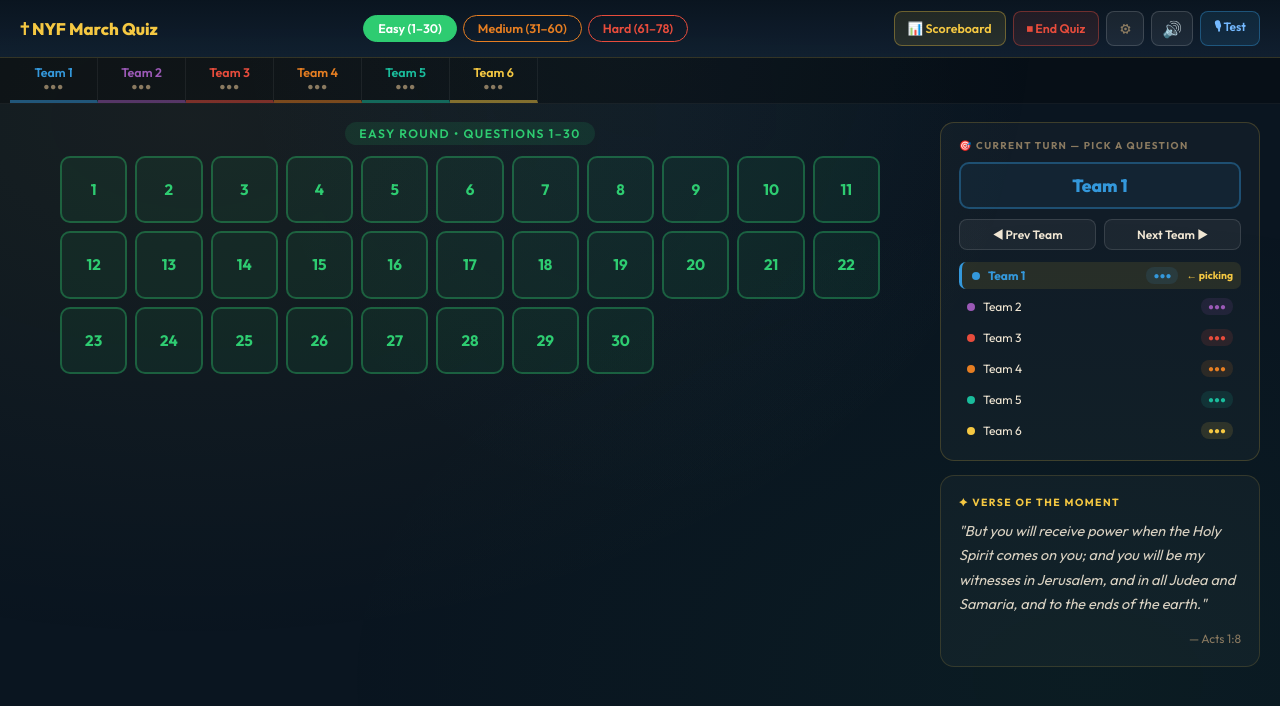
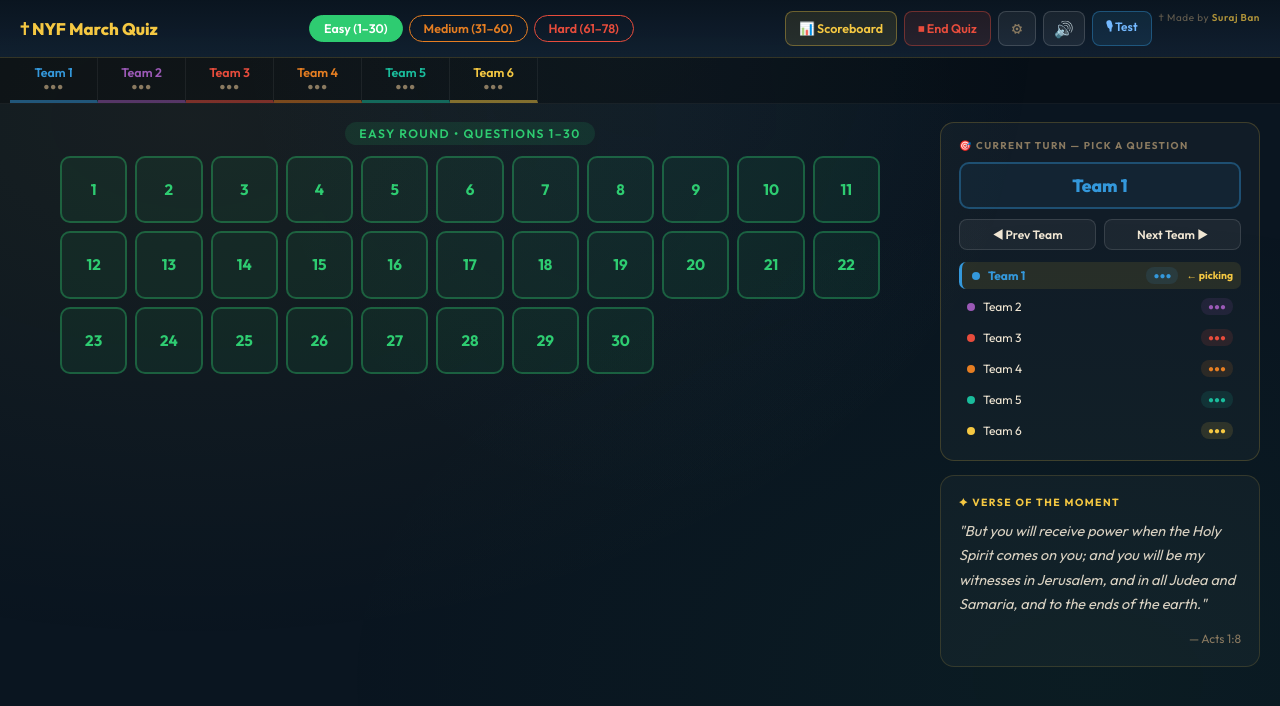
Before and after one commit to Surajban90/nyf-quiz, a plain HTML site: page index.html in a window 1280 px wide. Both pictures are taken after a click on the button "Start New Quiz →". Drawn offline with Linux system fonts and the light colour scheme; a web font is replaced by a local one.

Commit message:
Update index.html

```diff
--- a/index.html
+++ b/index.html
@@ -407,7 +407,8 @@
     .btn-action { text-align: center; }
   }
 
-  /* Settings screen */
+  .creator-tag{font-size:.62rem;color:var(--text-dim);letter-spacing:.06em;white-space:nowrap;opacity:.7;}
+  .creator-tag span{color:var(--gold);font-weight:600;}
   .btn-settings-home{
     background:rgba(255,255,255,.05);border:1px solid rgba(255,255,255,.14);
     color:var(--text-dim);border-radius:10px;padding:9px 22px;
@@ -495,6 +496,7 @@
     Wrong / None: <span style="color:var(--hard)">0 pts</span><br>
     First team timer: <strong>20 sec</strong> &nbsp;|&nbsp; After each pass: <strong>10 sec</strong> ✦
   </div>
+  <div style="font-size:.65rem;color:var(--text-dim);letter-spacing:.08em;opacity:.6;text-align:center;">✝ Quiz created by <span style="color:var(--gold);font-weight:600;">Suraj Ban</span></div>
 </div>
 
 <!-- QUIZ -->
@@ -512,6 +514,7 @@
       <button class="btn-hdr" onclick="openSettingsFromQuiz()" style="background:rgba(255,255,255,.06);border-color:rgba(255,255,255,.15);color:var(--text-dim);">⚙</button>
       <button class="btn-hdr" id="soundToggle" onclick="toggleSound()" title="Sound On" style="background:rgba(255,255,255,.06);border-color:rgba(255,255,255,.15);color:var(--text);font-size:1rem;padding:5px 10px;">🔊</button>
       <button class="btn-hdr" onclick="speak('Testing voice. Can you hear me?')" title="Test Voice" style="background:rgba(52,152,219,.12);border-color:rgba(52,152,219,.4);color:#74b9ff;font-size:.75rem;">🎙 Test</button>
+      <div class="creator-tag">✝ Made by <span>Suraj Ban</span></div>
     </div>
   </div>
   <div class="score-strip" id="scoreStrip"></div>
```
